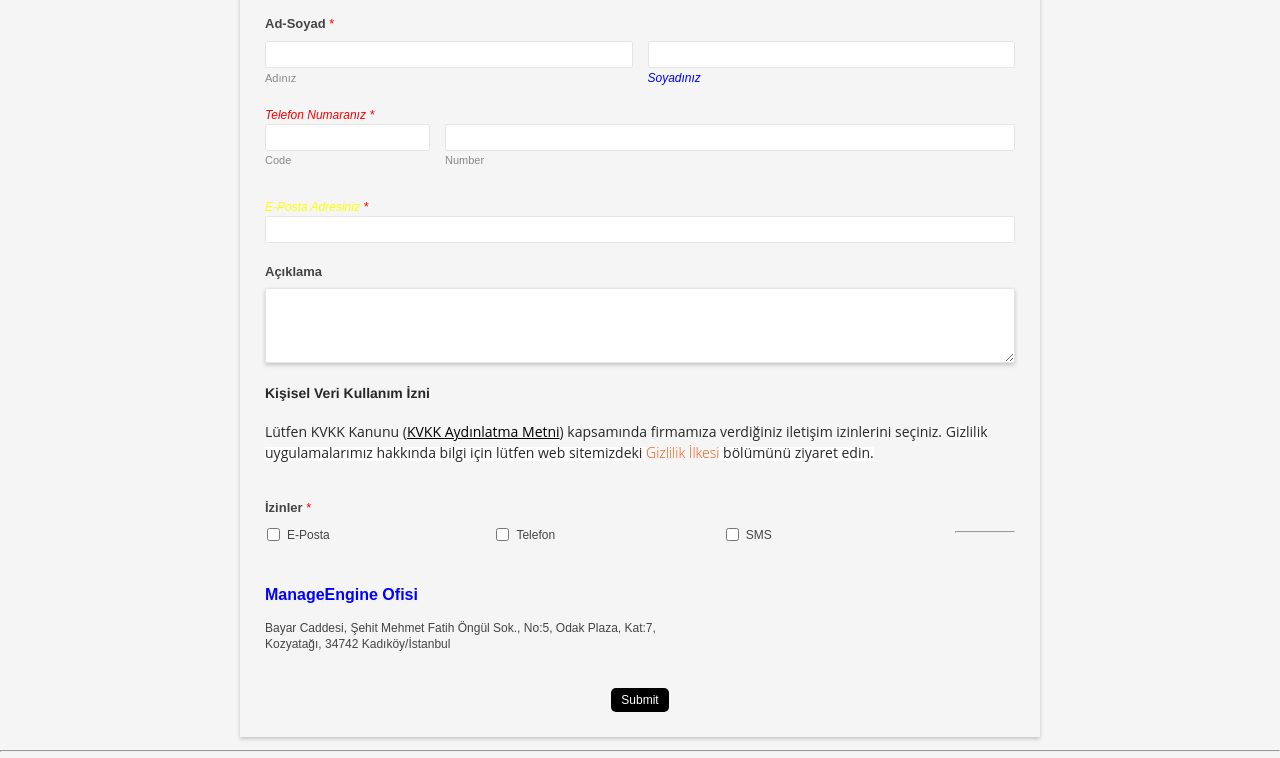
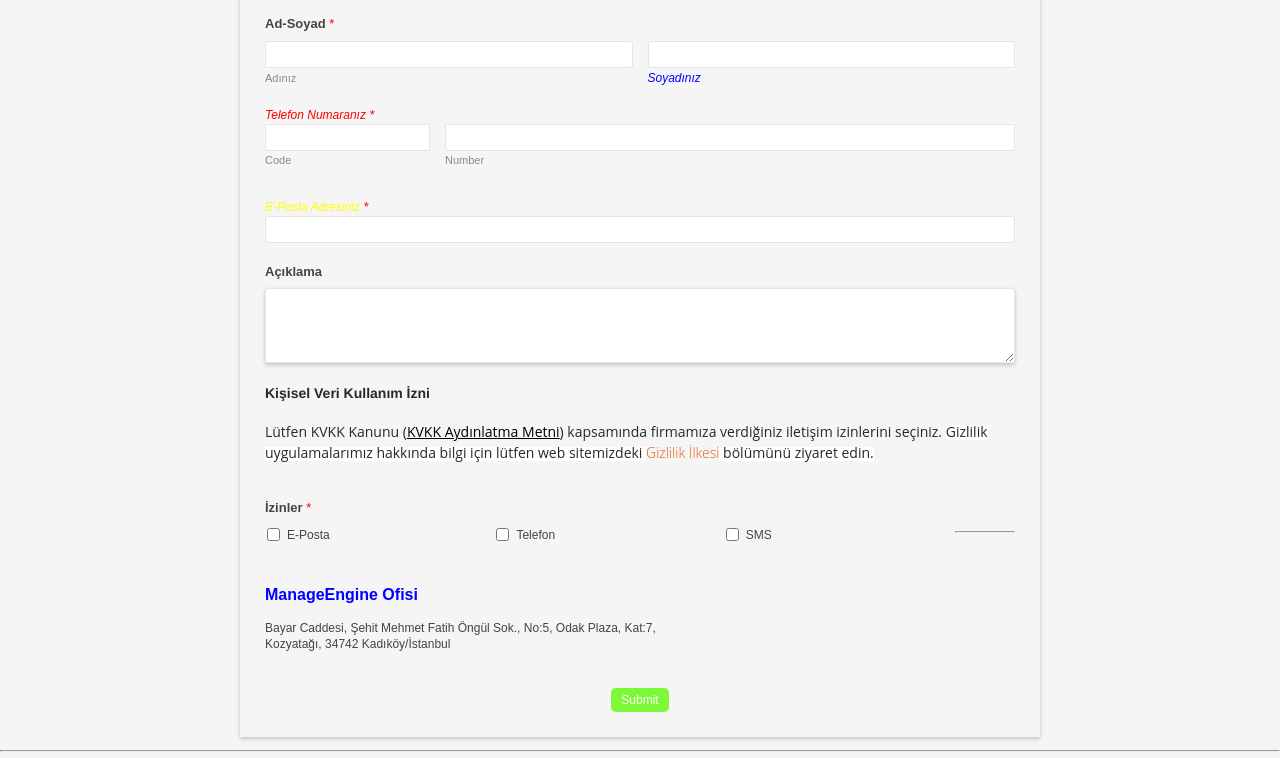
Before and after one commit to beyazcreative/Library, a plain HTML site: page index.html in a window 1280 px wide. Shown: the part 135-893 px from the top of the page. Drawn offline with Linux system fonts and the light colour scheme.

Commit message:
finish in first day

```diff
--- a/css/bcstyle.css
+++ b/css/bcstyle.css
@@ -15,6 +15,7 @@ Button class red ----> butred
 Button class blue ----> butblue
 Button class gray ----> butgray
 Button class black ----> butblack
+Button class color with outline border --------> butoutline
 text box class gray ----> boxgray
 text box class white ----> boxwhite
 text box class yellow ----> boxyellow
@@ -32,7 +33,7 @@ titel class blue ------> titeltextblue
 
 
 /// you can add ...
-cursor: pointer; for show hand
+cursor: pointer; for show hand on the links
 for link use a tag
 
 */
@@ -240,6 +241,19 @@ hr.new5 {
     color: white;
 }
 
+.butoutline {
+    width: auto;
+    height: auto;
+    border-radius: 5px;
+    border: 3px solid #d4140d;
+    border: hidden;
+    background-color: #7BF837;
+    font-family: arial;
+    font-size: 12px;
+    font-style: normal;
+    color: white;
+}
+
 .boxwhite {
     width: auto;
     height: auto;
@@ -257,7 +271,7 @@ hr.new5 {
     height: auto;
     border-radius: 5px;
     border: hidden;
-    background-color: #fdf392;
+    background-color: yellow;
     font-family: arial;
     font-size: 12px;
     font-style: normal;
--- a/index.html
+++ b/index.html
@@ -27,7 +27,7 @@ class="zf-nameWrapper"
 >
 <span> <input  class="box1" type="text" maxlength="255" name="Name_First" fieldType=7 /><label class = "li1">Adınız</label> </span>
  </span> </span>
-<span> <input type="text" maxlength="255" name="Name_Last" fieldType=7 /><label ><em class ="noteitalicblue">Soyadınız</em></label>
+<span> <input type="text" class="boxyellow" maxlength="255" name="Name_Last" fieldType=7 /><label ><em class ="noteitalicblue">Soyadınız</em></label>
 </span>
  </span> </span>
 <div class="zf-clearBoth"></div></div><p id="Name_error" class="zf-errorMessage" style="display:none;">Invalid value</p>
@@ -79,7 +79,7 @@ class="zf-phwrapper"
 <li class="zf-tempFrmWrapper zf-note"><label class="zf-descFld"><div><b><span class="size" style="font-size: 18.6667px"><span class="titeltextblue" >ManageEngine Ofisi </span></span></b><br /></div><div><br /></div><div>Bayar Caddesi, Şehit Mehmet Fatih Öngül Sok., No:5, Odak Plaza, Kat:7, <br /></div><div>Kozyatağı, 34742 Kadıköy/İstanbul<br /></div></label>
 <div class="zf-clearBoth"></div></li><!---------Description Ends Here---------->
 </ul></div><!---------template Container Starts Here---------->
-<ul><li class="zf-fmFooter"><button class="butblack" >Submit</button></li></ul></div><!-- 'zf-templateWrapper' ends --></form></div><hr class="zf-threeType"><!-- 'zf-templateWidth' ends -->
+<ul><li class="zf-fmFooter"><button class="butoutline" >Submit</button></li></ul></div><!-- 'zf-templateWrapper' ends --></form></div><hr class="zf-threeType"><!-- 'zf-templateWidth' ends -->
 <script type="text/javascript">var zf_DateRegex = new RegExp("^(([0][1-9])|([1-2][0-9])|([3][0-1]))[-](Jan|Feb|Mar|Apr|May|Jun|Jul|Aug|Sep|Oct|Nov|Dec|JAN|FEB|MAR|APR|MAY|JUN|JUL|AUG|SEP|OCT|NOV|DEC)[-](?:(?:19|20)[0-9]{2})$");
 var zf_MandArray = [ "Name_First", "Name_Last", "PhoneNumber_countrycode", "PhoneNumber_countrycodeVal", "Email", "Checkbox"];
 var zf_FieldArray = [ "Name_First", "Name_Last", "PhoneNumber_countrycode", "PhoneNumber_countrycodeVal", "Email", "MultiLine", "Checkbox"];
```
